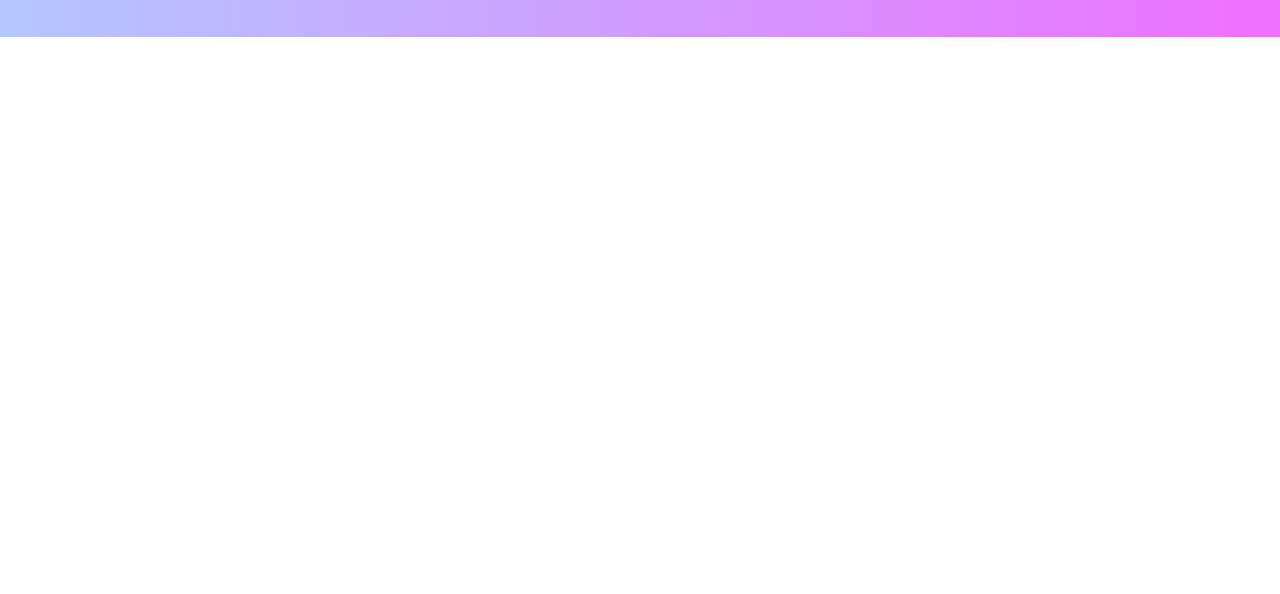
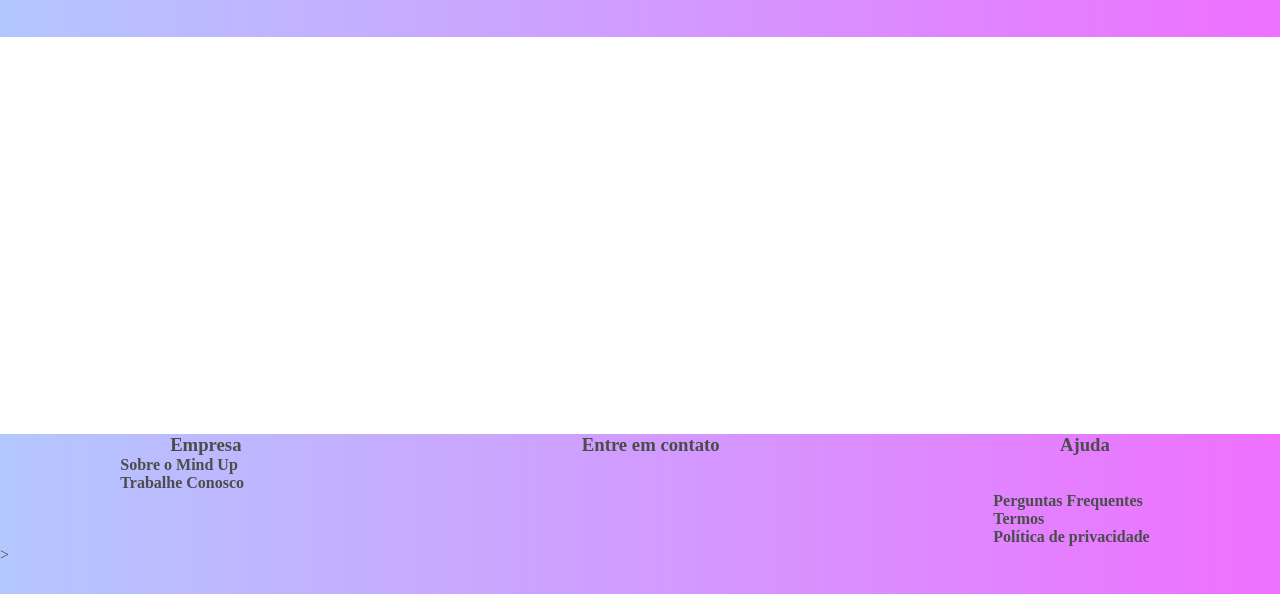
Before and after one commit to du-cassaniga/mind-up, a plain HTML site: page landing-page/Mindup.html in a window 1280 px wide. Shown: the part 206-800 px from the top of the page. Drawn offline with Linux system fonts and the light colour scheme.

Commit message:
MindUP - 1.3
Terceira versão

```diff
--- a/landing-page/Mindup.html
+++ b/landing-page/Mindup.html
@@ -35,8 +35,22 @@
 </header>
 
 <body>
-    <footer>
-        <p></p>
+    <footer class = "Rodapé">
+        <section class = "Tópicos">
+            <h3 class = "TitTop">Empresa</h3>
+            <h3 class = "TitTop">Entre em contato</h3>
+            <h3 class = "TitTop">Ajuda</h3>
+        </section>
+        <section>
+            <h4 class ="LinksEmpresa">Sobre o Mind Up </h4>
+            <h4 class ="LinksEmpresa">Trabalhe Conosco</h4>
+            <h4 class ="LinksAjuda">Perguntas Frequentes</h4>
+            <h4 class ="LinksAjuda">Termos</h4>
+            <h4 class ="LinksAjuda">Política de privacidade</h4>
+        </section>
+        <section>
+            >
+        </section>
     </footer>
 </body>
 
--- a/landing-page/mindup.css
+++ b/landing-page/mindup.css
@@ -58,3 +58,27 @@ header {
 .Logo{
     padding-left: 10%;
 }
+.Rodapé{
+    background-image: linear-gradient(to right, var(--Cyan), var(--Pink));
+    width: 100%;
+    height: 20%;
+    bottom: 0;
+    position: fixed;
+    left: 0;
+    opacity: 70%;
+
+}
+.Tópicos{
+display: flex;
+justify-content: space-around;
+color: black;
+font-weight: bolder;
+}
+.LinksEmpresa{
+color: black;
+margin-left: 9.4%
+
+}
+.LinksAjuda{
+    margin-left: 77.6%;
+}
```
